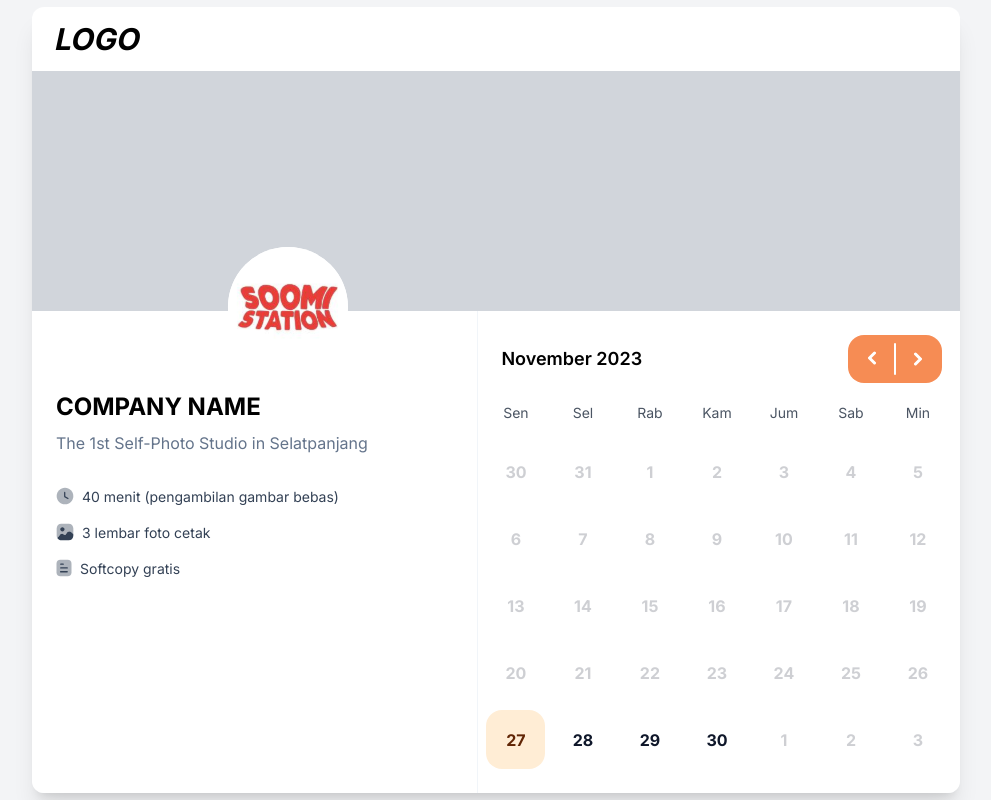
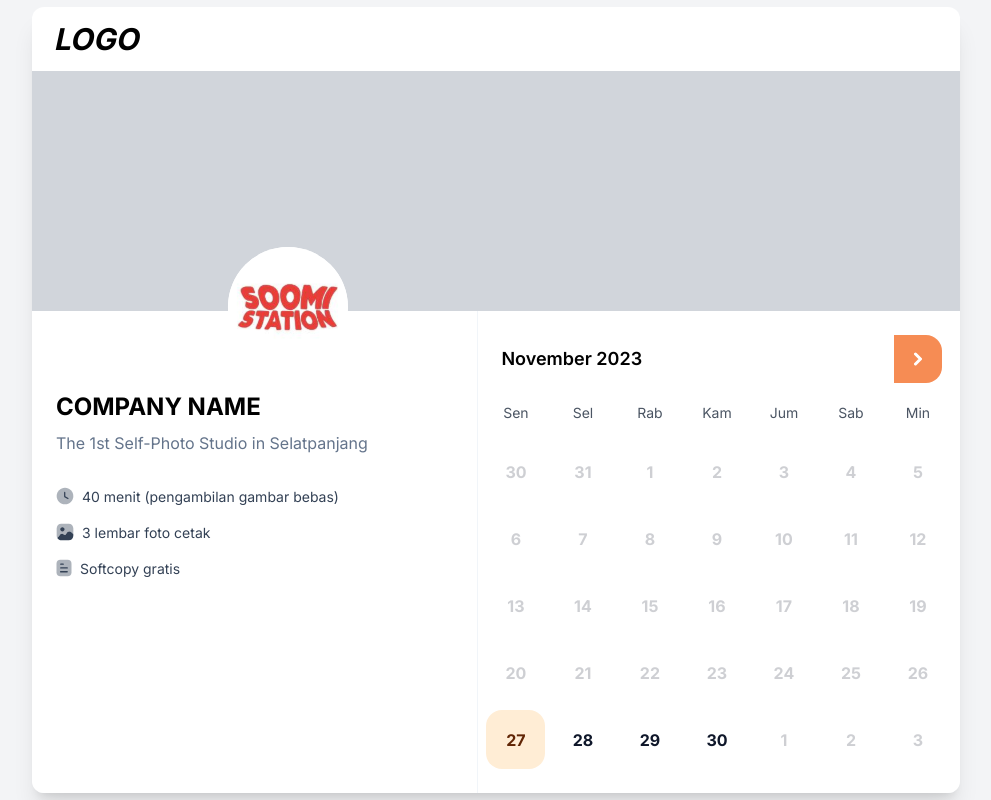
Before and after one commit to crendyyy/Photobox, a React (Vite) app: page / in a window 1280 px wide. Shown: the whole page, without its empty margins (144-1135 px from the left). Built offline with nearby package versions, Linux system fonts and the light colour scheme.

Commit message:
Upadate navigation Date

```diff
--- a/src/Styles/react-calendar.css
+++ b/src/Styles/react-calendar.css
@@ -63,7 +63,6 @@
   border-bottom-right-radius: 0 !important;
   position: absolute;
   right: 64px;
-  pointer-events: none;
 }
 .react-calendar__month-view__days__day--neighboringMonth abbr {
   cursor: pointer;
@@ -72,7 +71,7 @@
   background-color: transparent !important;
   pointer-events: none;
 }
-.react-calendar__month-view__days__day--neighboringMonth{
+.react-calendar__month-view__days__day--neighboringMonth {
   background-color: transparent !important;
   pointer-events: none;
 }
@@ -117,15 +116,22 @@
   font-weight: 100;
 }
 
-.react-calendar__month-view__days__day.faded abbr{
+.react-calendar__month-view__days__day.faded abbr {
   color: #0f172a !important;
   opacity: 20%;
   background-color: transparent !important;
   pointer-events: none;
 }
-.react-calendar__month-view__days__day.faded{
+.react-calendar__month-view__days__day.faded {
   background-color: transparent !important;
   pointer-events: none;
+}
+.react-calendar__month-view__days__day.active abbr {
+  color: #ffffff;
+  background-color: transparent !important;
+}
+.react-calendar__month-view__days__day.active {
+  background-color: #f68c54 !important;
 }
 
 .react-calendar__navigation__prev2-button,
@@ -142,24 +148,9 @@
 }
 .react-calendar__tile--now abbr {
   color: #612505;
-  background-color: #ffedd5 !important;
+  background-color: transparent;
 }
 .react-calendar__month-view__days__day.react-calendar__tile--now:hover {
   background-color: #e6e6e6;
+  background-color: #f68c54 !important;
 }
-
-.react-calendar__tile--active.active{
-  color: white;
-  background-color: #f68c54 !important;
-  pointer-events: none;
-}
-.react-calendar__tile--active abbr {
-  color: #ffffff;
-}
-.react-calendar__month-view__days__day.react-calendar__tile--active.faded {
-  background-color: #e6e6e6;
-}
-
-.react-calendar__month-view__days__day.react-calendar__tile--active.react-calendar__tile--now:hover {
-  background-color: #307fe2;
-}
--- a/src/compenents/forms/CalendarInput.jsx
+++ b/src/compenents/forms/CalendarInput.jsx
@@ -1,22 +1,41 @@
 import Calendar from 'react-calendar'
-
+import React from 'react'
 import { setMinDate, setMaxDate } from '../../hooks/useCalendar'
 import { convertUTC } from '../../helpers/dateHelper'
 import CalendarChevron from '../../assets/icons/ChevronCalendar'
 import RightIcon from '../../assets/icons/RightChevron'
+import { useEffect, useState } from 'react'
 
 const CalendarInput = (props) => {
+  const [currentViewMonth, setCurrentViewMonth] = useState(new Date())
+
   const minDate = setMinDate(props.minDate ?? 30)
   const maxDate = setMaxDate(props.maxDate ?? 30)
+
+  useEffect(() => {
+    setCurrentViewMonth(props.value || new Date())
+  }, [props.value])
+
+  const isCurrentMonth = () => {
+    const today = new Date()
+    return currentViewMonth.getMonth() === today.getMonth() && currentViewMonth.getFullYear() === today.getFullYear()
+  }
+
+  const onActiveStartDateChange = ({ activeStartDate }) => {
+    setCurrentViewMonth(activeStartDate)
+  }
+
+  const renderPrevButton = () => {
+    return isCurrentMonth() ? null : <CalendarChevron />
+  }
   const inputChangeHandler = (value) => {
     if (value) {
-      props.onChange(value);
-      props.onSelect && props.onSelect(value);
-      props.setActiveDate && props.setActiveDate(value);
-      console.log(value);
+      props.onChange(value)
+      props.onSelect && props.onSelect(value)
+      props.setActiveDate && props.setActiveDate(value)
+      console.log(value)
     } else {
-      // Tambahkan logika di sini untuk menangani kasus nilai null (deselected date)
-      props.setActiveDate && props.setActiveDate(props.previousSelectedDate ?? null);
+      props.setActiveDate && props.setActiveDate(props.previousSelectedDate ?? null)
     }
   }
 
@@ -29,41 +48,42 @@ const CalendarInput = (props) => {
         locale='id-ID'
         minDetail='month'
         calendarType='iso8601'
-        prevLabel={<CalendarChevron />}
+        onActiveStartDateChange={onActiveStartDateChange}
+        prevLabel={renderPrevButton()}
         nextLabel={<RightIcon />}
         tileClassName={({ date, view }) => {
           if (!(date instanceof Date) || view !== 'month') {
-            return null;
+            return null
           }
 
-          const minDateObj = new Date(minDate);
-          const maxDateObj = new Date(maxDate);
-          let className = '';
+          const minDateObj = new Date(minDate)
+          const maxDateObj = new Date(maxDate)
+          let className = ''
 
           if (date < minDateObj || date > maxDateObj) {
-            className += 'faded';
+            className += 'faded'
           }
 
-          const dateMidnight = new Date(date);
-          dateMidnight.setHours(0, 0, 0, 0);
+          const dateMidnight = new Date(date)
+          dateMidnight.setHours(0, 0, 0, 0)
 
-          const today = new Date();
-          today.setHours(0, 0, 0, 0);
+          const today = new Date()
+          today.setHours(0, 0, 0, 0)
 
           if (dateMidnight.getTime() === today.getTime()) {
-            className += 'react-calendar__tile--now';
+            className += 'react-calendar__tile--now'
           }
 
           if (props.previousSelectedDate) {
-            const prevDateMidnight = new Date(props.previousSelectedDate);
-            prevDateMidnight.setHours(0, 0, 0, 0);
+            const prevDateMidnight = new Date(props.previousSelectedDate)
+            prevDateMidnight.setHours(0, 0, 0, 0)
 
             if (dateMidnight.getTime() === prevDateMidnight.getTime()) {
-              className += 'active';
+              className += 'active'
             }
           }
 
-          return className.trim();
+          return className.trim()
         }}
       />
     </>
```
